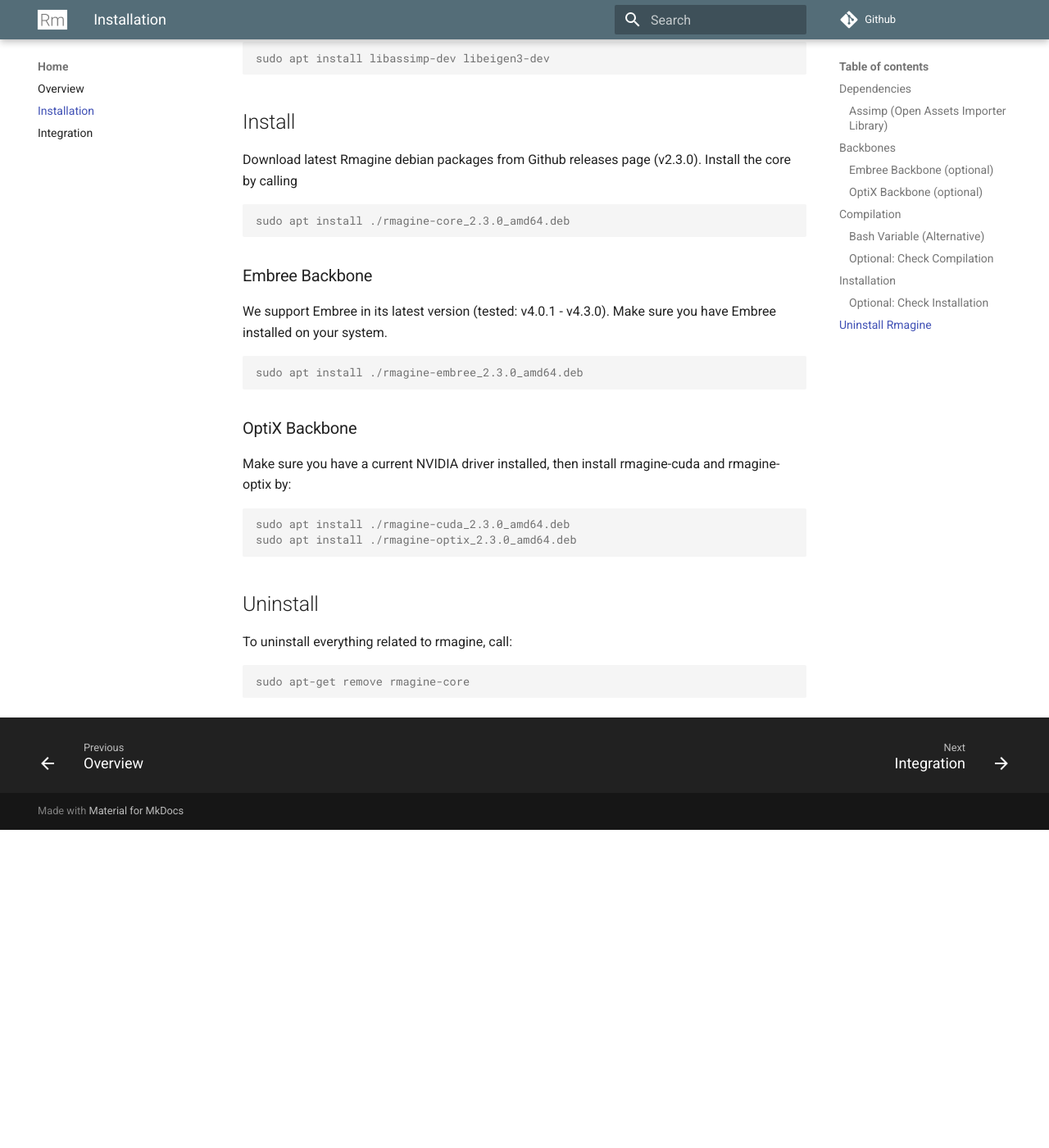
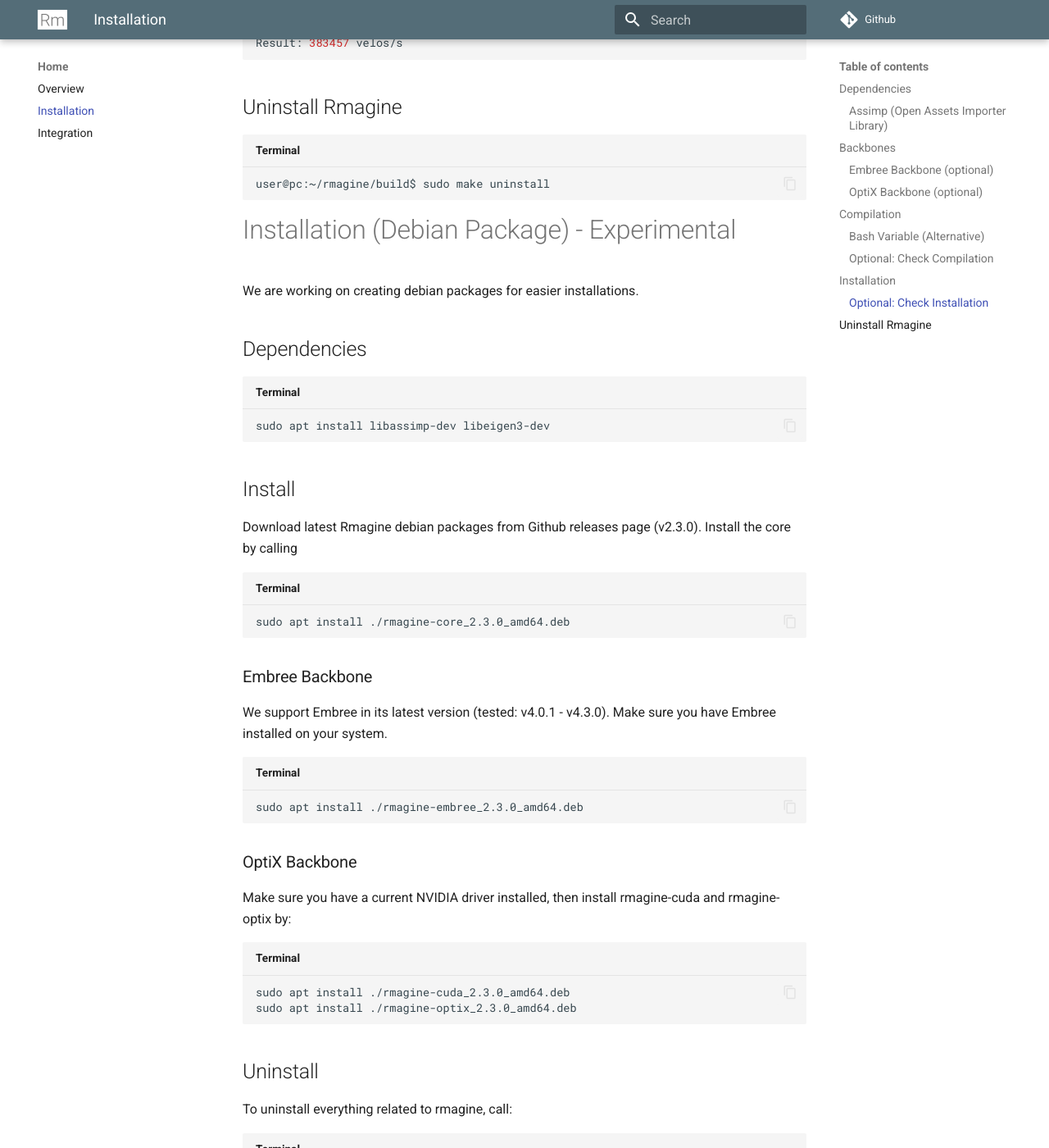
Before and after one commit to uos/rmagine_docs, an MkDocs documentation site: the page built from docs/installation.md, in a window 1280 px wide and 1400 px high, scrolled down 3494 px. Shown: the whole window at 82% size. Built offline with MkDocs 1.6.1 and Material for MkDocs 9.7.7, drawn with Linux system fonts in a browser that asks for light colours; comment, search, counter and statistics services are not loaded; before the commit the page ends 4506 px from its top, so only the background shows below that; some of the changed text lies outside the part shown.

````diff
--- a/docs/installation.md
+++ b/docs/installation.md
@@ -8,8 +8,8 @@
 
 For loading commonly used mesh/scene formats.
 
-```bash
-user@pc:~$ sudo apt install libassimp-dev
+```bash title="Terminal"
+sudo apt install libassimp-dev
 ```
 
 ## Backbones
@@ -22,7 +22,7 @@
 
 We support Embree in its latest version (tested: v4.0.1, v4.2.0):
 
-```bash
+```bash title="Terminal"
 user@pc:~$ git clone https://github.com/embree/embree.git
 user@pc:~$ mkdir embree/build && cd embree/build
 user@pc:~/embree/build$ cmake -DCMAKE_BUILD_TYPE=Release ..
@@ -56,7 +56,7 @@
 
 Download the Rmagine repository.
 
-```bash
+```bash title="Terminal"
 user@pc:~/rmagine$ mkdir build
 user@pc:~/rmagine$ cd build
 user@pc:~/rmagine/build$ cmake ..
@@ -69,7 +69,7 @@
 
 Alternatively, cmake checks for the environment variable `OPTIX_INCLUDE_DIR` to exist. After downloading the OptiX-SDK you can add the following command to your `.bashrc`:
 
-```bash
+```bash title="Terminal"
 export OPTIX_INCLUDE_DIR=~/.../NVIDIA-OptiX-SDK-7.4.0-linux64-x86_64/include
 ```
 
@@ -79,7 +79,7 @@
 
 You can check if everything went wrong by running the benchmark that was build besides the library:
 
-```bash
+```bash title="Terminal"
 user@pc:~/rmagine/build$ ./bin/rmagine_benchmark_cpu ../dat/sphere.ply
 ...
 [ 100% - velos/s: 6261.9, mean: 6244.84]
@@ -88,7 +88,7 @@
 
 or if the OptiX support was successfully build:
 
-```bash
+```bash title="Terminal"
 user@pc:~/rmagine/build$ ./bin/rmagine_benchmark_gpu ../dat/sphere.ply
 ...
 [ 100% - velos/s: 383094, mean: 383457, rays/s: 5.52178e+09]
@@ -99,7 +99,7 @@
 
 After compilation do
 
-```bash
+```bash title="Terminal"
 user@pc:~/rmagine/build$ sudo make install
 ```
 
@@ -107,7 +107,7 @@
 
 You can check if everything went wrong by running the benchmark that was build besides the library:
 
-```bash
+```bash title="Terminal"
 user@pc:~$ rmagine_benchmark_cpu rmagine/dat/sphere.ply
 ...
 [ 100% - velos/s: 6261.9, mean: 6244.84]
@@ -116,7 +116,7 @@
 
 or if the OptiX support was successfully build:
 
-```bash
+```bash title="Terminal"
 user@pc:~$ rmagine_benchmark_gpu rmagine/dat/sphere.ply
 ...
 [ 100% - velos/s: 383094, mean: 383457, rays/s: 5.52178e+09]
@@ -125,7 +125,7 @@
 
 ## Uninstall Rmagine
 
-```bash
+```bash title="Terminal"
 user@pc:~/rmagine/build$ sudo make uninstall
 ```
 
@@ -135,14 +135,14 @@
 
 ## Dependencies
 
-```console
+```bash title="Terminal"
 sudo apt install libassimp-dev libeigen3-dev
 ```
 
 ## Install
 Download latest Rmagine debian packages from Github releases page (v2.3.0). Install the core by calling
 
-```console
+```bash title="Terminal"
 sudo apt install ./rmagine-core_2.3.0_amd64.deb
 ```
 
@@ -150,7 +150,7 @@
 
 We support Embree in its latest version (tested: v4.0.1 - v4.3.0). Make sure you have Embree installed on your system.
 
-```console
+```bash title="Terminal"
 sudo apt install ./rmagine-embree_2.3.0_amd64.deb
 ```
 
@@ -158,7 +158,7 @@
 
 Make sure you have a current NVIDIA driver installed, then install rmagine-cuda and rmagine-optix by:
 
-```console
+```bash title="Terminal"
 sudo apt install ./rmagine-cuda_2.3.0_amd64.deb
 sudo apt install ./rmagine-optix_2.3.0_amd64.deb
 ```
@@ -167,6 +167,6 @@
 
 To uninstall everything related to rmagine, call:
 
-```console
+```bash title="Terminal"
 sudo apt-get remove rmagine-core
 ```
--- a/environment.yml
+++ b/environment.yml
@@ -1,5 +1,7 @@
 name: rmagine_docs
 dependencies:
   - python=3.12
-  - mkdocs>=1.6
-  - mkdocs-material
+  - pip
+
+  - pip:
+    - mkdocs-material>=9.6
--- a/mkdocs.yml
+++ b/mkdocs.yml
@@ -6,16 +6,17 @@
 
 docs_dir: docs
 theme:
-    name: material
-    features:
-      - navigation.instant
-      - navigation.tabs
-      - navigation.sections
-      - navigation.footer
-    logo: resources/img/rmagine_logo.png
-    favicon: resources/img/rmagine_icon.png
-    palette:
-      primary: blue grey
+  name: material
+  features:
+    - navigation.instant
+    - navigation.tabs
+    - navigation.sections
+    - navigation.footer
+    - content.code.copy
+  logo: resources/img/rmagine_logo.png
+  favicon: resources/img/rmagine_icon.png
+  palette:
+    primary: blue grey
 
 markdown_extensions:
   - pymdownx.highlight
````
Also changed, not shown: README.md (+3 -5 lines).
